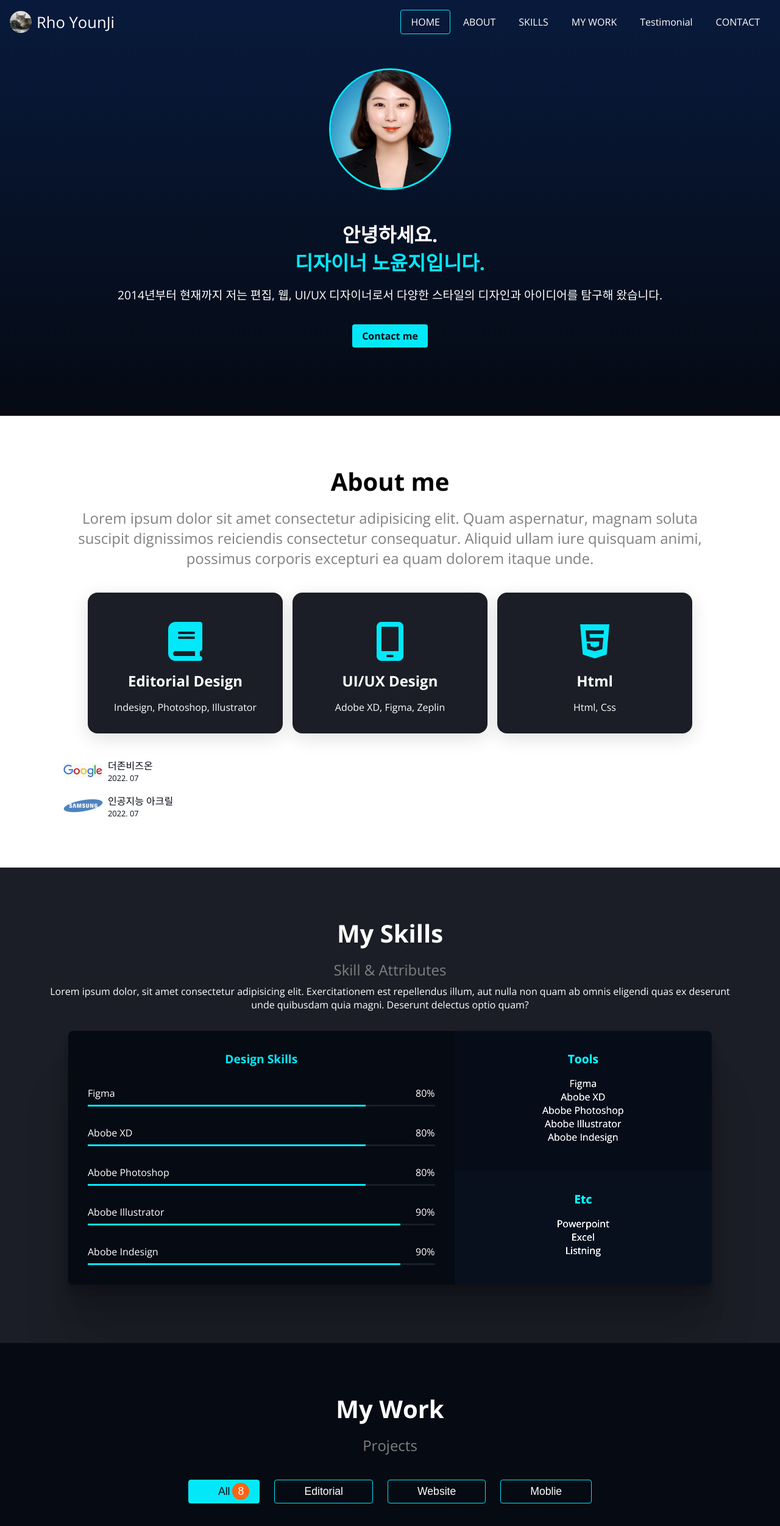
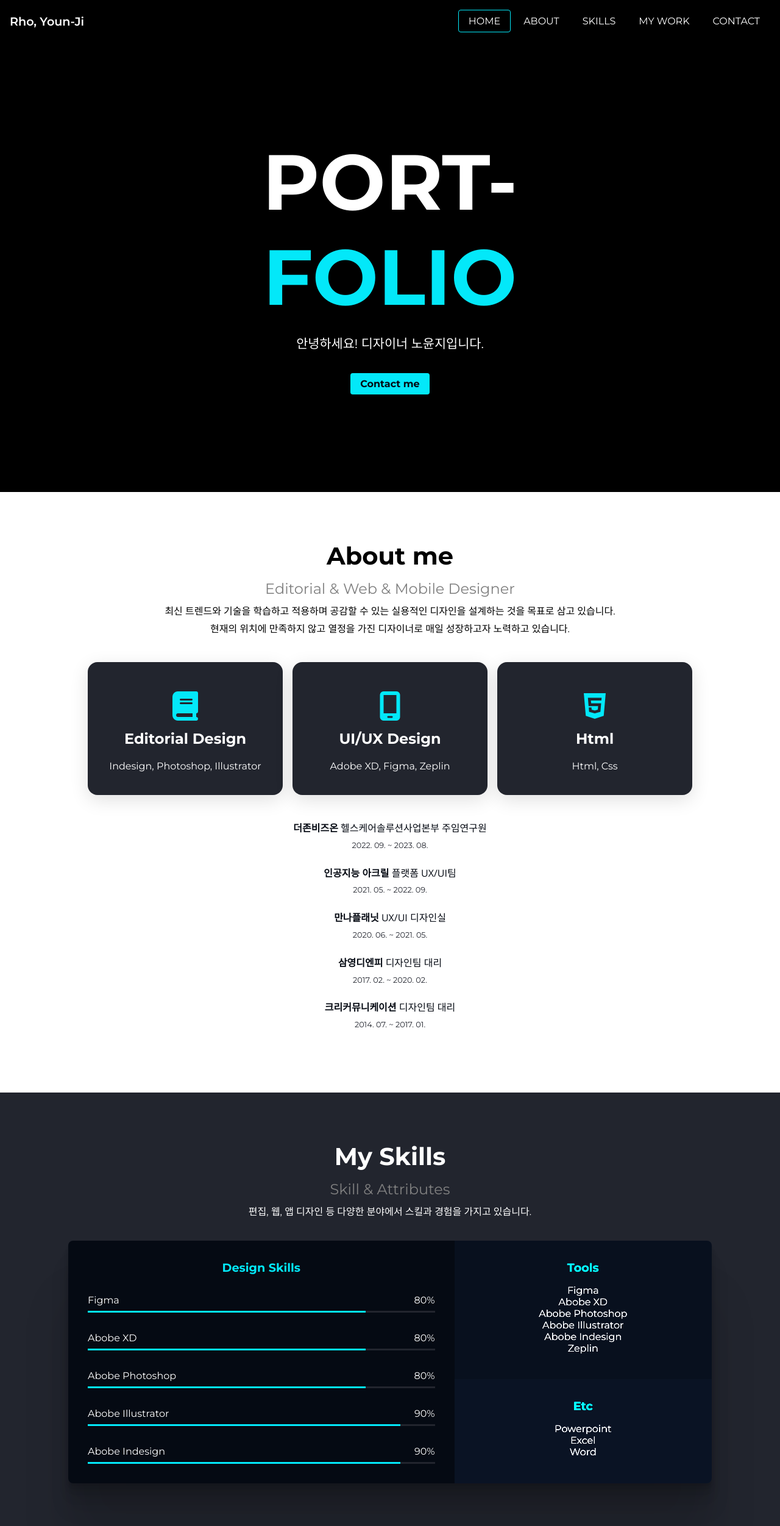
Before and after one commit to nonanino/nonanino.github.io, a plain HTML site: page index.html in a window 1280 px wide. Shown: the top 2503 px of the page at 61% size. Drawn offline with nearby package versions, Linux system fonts and the light colour scheme.

Commit message:
Portfoilo-1205

```diff
--- a/css/style.css
+++ b/css/style.css
@@ -18,7 +18,7 @@
     --color-black: #050a13;
     --color-blue: #03e8f9;
     --color-orange: #fd6413;
-    --color-gray: #1b1e26;
+    --color-gray: #22252e;
 
     /* size */
     --size-max-width: 1200px;
@@ -33,12 +33,16 @@ html{
 }
 
 body{
-    font-family: 'Open sans', 'sans-serif';
+    font-family: 'Montserrat', 'sans-serif';
     margin: 0;
 }
 
 h1, h2, h3, p, ul{
     margin: 0;
+}
+
+p{
+    line-height: 1.8rem;
 }
 
 ul{
@@ -102,7 +106,7 @@ button:focus{
     color: var(--color-white);
     font-size: 1.5rem;
     position: absolute;
-    top: 1.3rem;
+    top: 0.8rem;
     right: 1rem;
 }
 
@@ -125,8 +129,8 @@ button:focus{
 }
 
 .header__logo__title{
-    font-size: 1.6rem;
-    font-weight: 400;
+    font-size: 1.2rem;
+    font-weight: 600;
 }
 
 .header__menu{
@@ -138,6 +142,7 @@ button:focus{
     display: block;
     padding: 8px 16px;
     border: 1px solid transparent;
+    color: var(--color-text);
 }
 
 .header__menu__item:hover{
@@ -153,11 +158,11 @@ button:focus{
 #Home{
     position: relative;
     background-color: var(--color-primary);
-    background: var(--home-bg-gradient);
-    /* background-image: url(/images/og.webp); */
+    background: black;
+    /* background-image: url(/images/unnamed.png); */
     color: var(--color-text);
-    padding: 5rem 1rem;
-    padding-top: 7rem;
+    padding: 8rem 1rem;
+    padding-top: 4rem;
     text-align: center;
 }
 
@@ -186,12 +191,12 @@ button:focus{
     width: 200px;
     height: 200px;
     object-fit: cover;
-    border: 3px solid var(--color-accent);
+    /* border: 3px solid var(--color-accent); */
     border-radius: 100%;
 }
 
 .home__title{
-    font-size: 2rem;
+    font-size: 8rem;
     margin-bottom: 1rem;
 }
 
@@ -200,8 +205,9 @@ button:focus{
 }
 
 .home__description{
-    font-size: 1.2rem;
+    font-size: 1.3rem;
     line-height: 2rem;
+    font-weight: 400;
 }
 
 .home__concact{
@@ -236,11 +242,11 @@ button:focus{
     border-radius: 1rem;
     cursor: default;
     box-shadow: 0 8px 30px rgb(0,0,0,0.12);
-    width: 400px;
+    width: 340px;
 }
 
 .major__icon{
-    font-size: 4rem;
+    font-size: 3rem;
     margin: 1rem 0;
     color: var(--color-accent);
     transition: all 300ms ease;
@@ -257,11 +263,12 @@ button:focus{
 }
 
 .jobs{
-    text-align: start;
+    text-align: center;
+    /* padding-left: 2.6rem; */
 }
 
 .job{
-    display: flex;
+    /* display: flex; */
     align-items: center;
     gap: 8px;
     margin-bottom: 1rem;
@@ -269,11 +276,13 @@ button:focus{
 
 .job__name{
     color: var(--color-primary);
+    font-family: open Sans;
 }
 
 .job__period{
-    color: var(--color-primary);
+    color: var(--color-primary-variant);
     font-size: 0.8rem;
+    padding-bottom: 1rem;
 }
 
 /* skills */
@@ -306,13 +315,13 @@ button:focus{
 .skills__tools{
     padding: 1rem;
     background-color: var(--color-primary);
-    filter: brightness(130%);
+    filter: brightness(160%);
 }
 
 .skills__etc{
     padding: 1rem;
     background-color: var(--color-primary);
-    filter: brightness(160%);
+    filter: brightness(190%);
 }
 
 .bar{
@@ -446,7 +455,7 @@ button:focus{
 }
 
 /* testimonial */
-.testimonials{
+/* .testimonials{
     margin: 3rem;
 }
 
@@ -478,31 +487,35 @@ button:focus{
     color: var(--color-accent);
     font-weight: bold;
     filter: brightness(70%);
-}
+} */
 
 
 /* arrow up */
 
 .arrow-up{
-    background-color: var(--color-primary);
+    background-color: var(--color-gray);
     position: fixed;
     bottom: 3rem;
     right: 3rem;
     font-size: 3rem;
-    width: 4.5rem;
-    height: 4.5rem;
+    width: 4rem;
+    height: 4rem;
     border-radius: 100%;
     text-align: center;
-    box-shadow: 5px 5px 0px 0px var(--color-accent);
+    /* box-shadow: rgba(7, 65, 210, 0.1) 0px 9px 30px */
     transition: opacity 300ms ease-in;
 }
 
 /* footer */
 #Contact{
     background-color: var(--color-primary);
-    color: var(--color-text);
+    color: var(--color-blue);
 }
 
+.profile{
+    width: 8rem;
+    height: 11rem;
+}
 
 .contact__links{
     display: flex;
@@ -512,13 +525,36 @@ button:focus{
     font-size: 2rem;
 }
 
-.contact__link{
+/* .contact__link{
     transition: color 250ms ease-in;
 }
 
 .contact__link:hover{
     color: var(--color-accent);
+} */
+
+.description__icon{
+    font-size: 1.2rem;
+    padding: 2rem;
+    color: var(--color-text);
+    margin-top: 30px;
 }
+
+.icon{
+    margin-bottom: 0.5rem;
+}
+
+.contact{
+    margin-left: 0.5rem;
+}
+
+.contact__Rights{
+    line-height: 1.6rem;
+    color: rgb(133, 133, 133);
+    margin-top: 1rem;
+    font-size: 0.8rem;
+}
+
 
 @media screen and (max-width: 768px) {
 
@@ -558,6 +594,7 @@ button:focus{
 
     .description{
         font-size: 1rem;
+        margin-bottom: 3rem;
     }
 
     #Home{
--- a/index.html
+++ b/index.html
@@ -14,9 +14,9 @@
     <meta property="og:url" content="https://nonanino.github.io/portfolio/" />
     <meta property="og:image" content="https://nonanino.github.io/portfolio/images/og.webp" />
     <!-- Google Font -->
-    <link rel="preconnect" href="https://fonts.googleapis.com" />
-    <link rel="preconnect" href="https://fonts.gstatic.com" crossorigin />
-    <link href="https://fonts.googleapis.com/css2?family=Open+Sans:wght@300;400;600;700&display=swap" rel="stylesheet" />
+    <link rel="preconnect" href="https://fonts.googleapis.com">
+    <link rel="preconnect" href="https://fonts.gstatic.com" crossorigin>
+    <link href="https://fonts.googleapis.com/css2?family=Krona+One&family=Montserrat:wght@100;200;300;400;500;600;700;800;900&family=Open+Sans:wght@300;400;600;700&display=swap" rel="stylesheet">
     <!-- Font Awesome -->
     <script src="https://kit.fontawesome.com/4c393308c3.js" crossorigin="anonymous"></script>
     <!-- CSS -->
@@ -32,8 +32,8 @@
     <!-- Header -->
     <header class="header">
         <div class="header__logo">
-            <img class="header__logo__img" src="images/favicon.ico" alt="logo">
-            <h1 class="header__logo__title"><a href="#">Rho YounJi</a></h1>
+            <!-- <img class="header__logo__img" src="images/favicon.ico" alt="logo"> -->
+            <h1 class="header__logo__title"><a href="#">Rho, Youn-Ji</a></h1>
         </div>
         <nav class="header__nav">
             <ul class="header__menu">
@@ -41,12 +41,13 @@
                 <li><a class="header__menu__item" href="#About">ABOUT</a></li>
                 <li><a class="header__menu__item" href="#Skill">SKILLS</a></li>
                 <li><a class="header__menu__item" href="#Work">MY WORK</a></li>
-                <li><a class="header__menu__item" href="#Testimonial">Testimonial</a></li>
+                <!-- <li><a class="header__menu__item" href="#Testimonial">Testimonial</a></li> -->
                 <li><a class="header__menu__item" href="#Contact">CONTACT</a></li>
             </ul>
         </nav>
         <button class="header__toggle" aria-label="navigation menu toggle">
-            <i class="fa-solid fa-bars"></i>
+            <img src="images/toggle.png">
+            <!-- <i class="fa-solid fa-bars"></i> -->
         </button>
     </header>
     <!-- Main -->
@@ -54,12 +55,11 @@
         <!-- Home -->
         <section id="Home">
             <div class="home__container">
-                <img class="home__avatar" src="images/profile.jpg" alt="Younji's profile">
-                <h2 class="home__title"><br> 안녕하세요.
-                    <br><strong class="home__title--strong">디자이너 노윤지입니다.</strong>
+                <!-- <img class="home__avatar" src="images/profile.jpg" alt="Younji's profile"> -->
+                <h2 class="home__title"><br> PORT-
+                    <br><strong class="home__title--strong">FOLIO</strong>
                 </h2>
-                <p class="home__description">2014년부터 현재까지 저는 편집, 웹, UI/UX 디자이너로서 다양한 스타일의 디자인과 아이디어를 탐구해 왔습니다.
-                </p>
+                <p class="home__description">안녕하세요! 디자이너 노윤지입니다.</p>
                 <a class="home__concact" href="#Contact">Contact me</a>
             </div>
             <!-- <div class="home__divider">
@@ -71,10 +71,11 @@
         <!-- About -->
         <section id="About" class="section max-container">
             <h2 class="title">About me</h2>
-            <p class="description">
-                Lorem ipsum dolor sit amet consectetur adipisicing elit.
-                Quam aspernatur, magnam soluta suscipit dignissimos reiciendis consectetur consequatur.
-                Aliquid ullam iure quisquam animi, possimus corporis excepturi ea quam dolorem itaque unde.</p>
+            <p class="description">Editorial & Web & Mobile Designer</p>
+            <p>
+                최신 트렌드와 기술을 학습하고 적용하며 공감할 수 있는 실용적인 디자인을 설계하는 것을 목표로 삼고 있습니다.
+                <br>현재의 위치에 만족하지 않고 열정을 가진 디자이너로 매일 성장하고자 노력하고 있습니다.
+            </p>
             <ul class="majors">
                 <li class="major">
                     <i class="fa-solid fa-book major__icon"></i>
@@ -94,7 +95,27 @@
             </ul>
             <ul class="jobs">
                 <li class="job">
-                    <img src="images/jobs/google.png" alt="goole logo">
+                    <div>
+                        <p class="job__name"><strong>더존비즈온</strong> 헬스케어솔루션사업본부 주임연구원</p>
+                        <p class="job__period">2022. 09. ~ 2023. 08.</p>
+                     </div>
+                     <div>
+                        <p class="job__name"><strong>인공지능 아크릴</strong> 플랫폼 UX/UI팀</p>
+                        <p class="job__period">2021. 05. ~ 2022. 09.</p>
+                     </div>
+                     <div>
+                        <p class="job__name"><strong>만나플래닛</strong> UX/UI 디자인실</p>
+                        <p class="job__period">2020. 06. ~ 2021. 05.</p>
+                     </div>
+                     <div>
+                        <p class="job__name"><strong>삼영디엔피</strong> 디자인팀 대리</p>
+                        <p class="job__period">2017. 02. ~ 2020. 02.</p>
+                     </div>
+                     <div>
+                        <p class="job__name"><strong>크리커뮤니케이션</strong> 디자인팀 대리</p>
+                        <p class="job__period">2014. 07. ~ 2017. 01.</p>
+                     </div>
+                    <!-- <img src="images/jobs/google.png" alt="goole logo">
                   <div>
                     <p class="job__name">더존비즈온</p>
                     <p class="job__period">2022. 07</p>
@@ -105,7 +126,7 @@
                     <div>
                         <p class="job__name">인공지능 아크릴</p>
                         <p class="job__period">2022. 07</p>
-                    </div>
+                    </div> -->
                 </li>
             </ul>
         </section>
@@ -115,9 +136,7 @@
             <h2 class="title">My Skills</h2>
             <p class="description">Skill & Attributes</p>
             <p>
-                Lorem ipsum dolor, sit amet consectetur adipisicing elit.
-                Exercitationem est repellendus illum, aut nulla non quam ab omnis eligendi quas ex deserunt unde quibusdam quia magni.
-                Deserunt delectus optio quam?
+                편집, 웹, 앱 디자인 등 다양한 분야에서 스킬과 경험을 가지고 있습니다.
             </p>
             <div class="skills">
                 <section class="skills__design">
@@ -153,6 +172,8 @@
                         <li>Abobe Photoshop</li>
                         <li>Abobe Illustrator</li>
                         <li>Abobe Indesign</li>
+                        <li>Zeplin</li>
+
                     </ul>
                 </section>
                 <section class="skills__etc">
@@ -160,7 +181,7 @@
                     <ul>
                         <li>Powerpoint</li>
                         <li>Excel</li>
-                        <li>Listning</li>
+                        <li>Word</li>
                     </ul>
                 </section>
             </div>
@@ -238,7 +259,7 @@
             </div>
         </section>
         <!-- Testimonials -->
-        <section id="Testimonial" class="section max-container">
+        <!-- <section id="Testimonial" class="section max-container">
             <h2 class="title">Testimonial</h2>
             <p class="description">See what they say about me</p>
             <ul class="testimonials">
@@ -276,28 +297,44 @@
                     </div>
                 </li>
             </ul>
-        </section>
+        </section> -->
         <!-- Arrow up-->
         <aside>
             <a class="arrow-up" href="#Home" title="back to top">
-                <i class="fa-solid fa-arrow-up"></i>
+                <img src="images/arrowup.png">
+                <!-- <i class="fa-solid fa-arrow-up"></i> -->
             </a>
         </aside>
     </main>
     <!-- Footer -->
     <footer id="Contact" class="section">
        <dir class="max-container">
-        <h2 class="title">Let's talk</h2>
-        <p class="description">nonanino89@gmail.com</p>
-        <ul class="contact__links">
+        <h2 class="title">Contact</h2>
+        <ul class="description__icon">
+            <li class="icon">
+                <img class="profile" src="images/profile_1.png">
+            </li>
+            <li class="icon">
+                <i class="fa-solid fa-envelope"></i>
+                <span class="contact">nonanino89@gmail.com</a></span>
+            </li>
+            <li class="icon">
+                <i class="fa-solid fa-phone"></i>
+                <span class="contact">010.8921.8244</span>
+            </li>
+        </ul>
+        <!-- <p class="description"><i class="fa-solid fa-envelope"></i>nonanino89@gmail.com</p>
+        <p class="description"><i class="fa-solid fa-phone"></i>010.8921.8244</p> -->
+        <!-- <ul class="contact__links">
             <li>
                 <a class="contact__link" href="nonanino89@gmail.com" target="_blank" title="my email adress"><i class="fa-solid fa-envelope"></i></a>
             </li>
             <li>
                 <a class="contact__link" href="nonanino89@gmail.com" target="_blank" title="my email adress"><i class="fa-solid fa-envelope"></i></a>
             </li>
-        </ul>
-        <p>Rhoyounji - All rights reserved</p>
+        </ul> -->
+        <p class="contact__Rights">본 페이지는 상업적 목적이 아닌 개인 포트폴리오용으로 제작되었습니다.<br>
+            © 2023 Rho, Youn-ji. All Rights Reserved.</p>
        </dir>
     </footer>
 </body>
```
Also changed, not shown: images/arrowup.png (added), images/cover1.png (added), images/profile_1.png (added), images/profile_2.png (added), images/profile_3.png (added), images/toggle.png (added), 2 other files.
